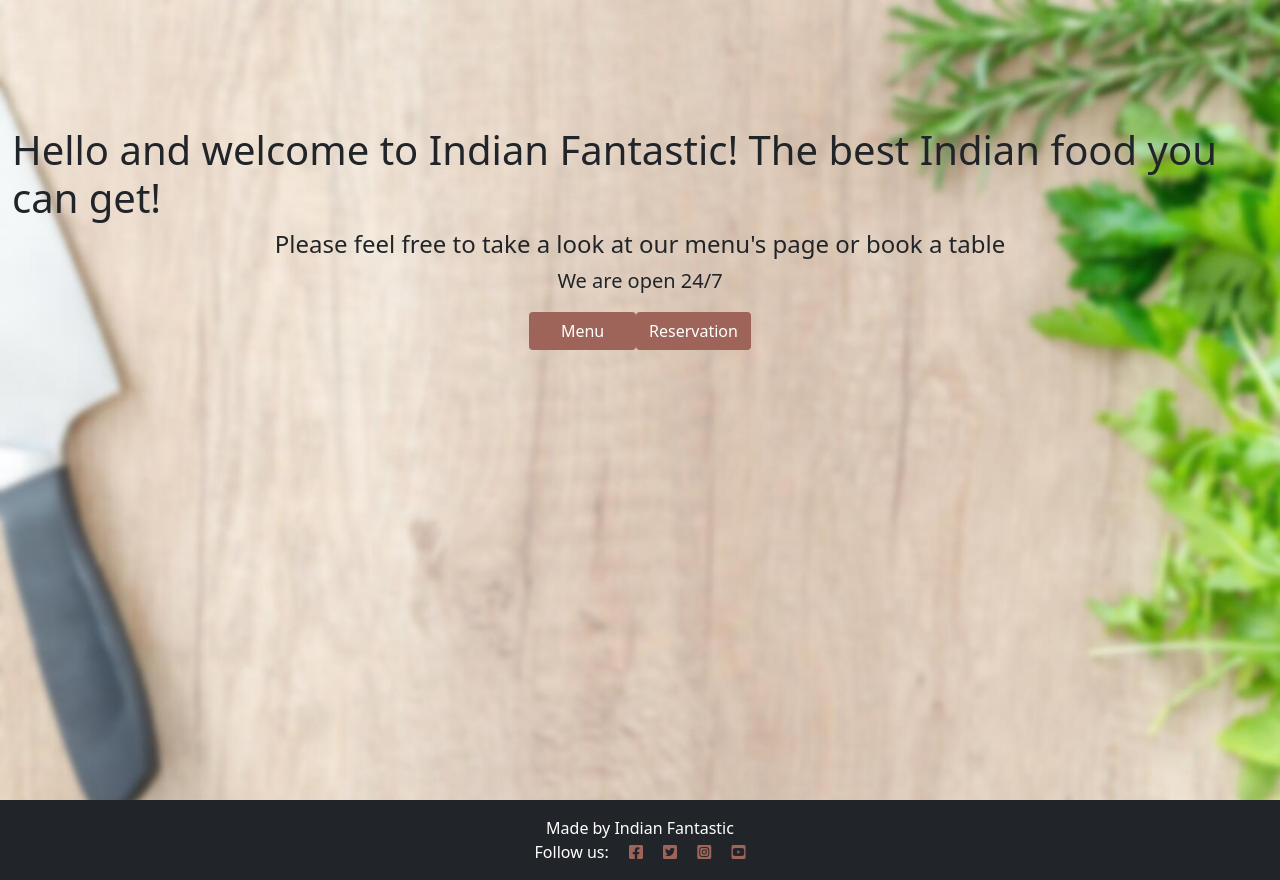
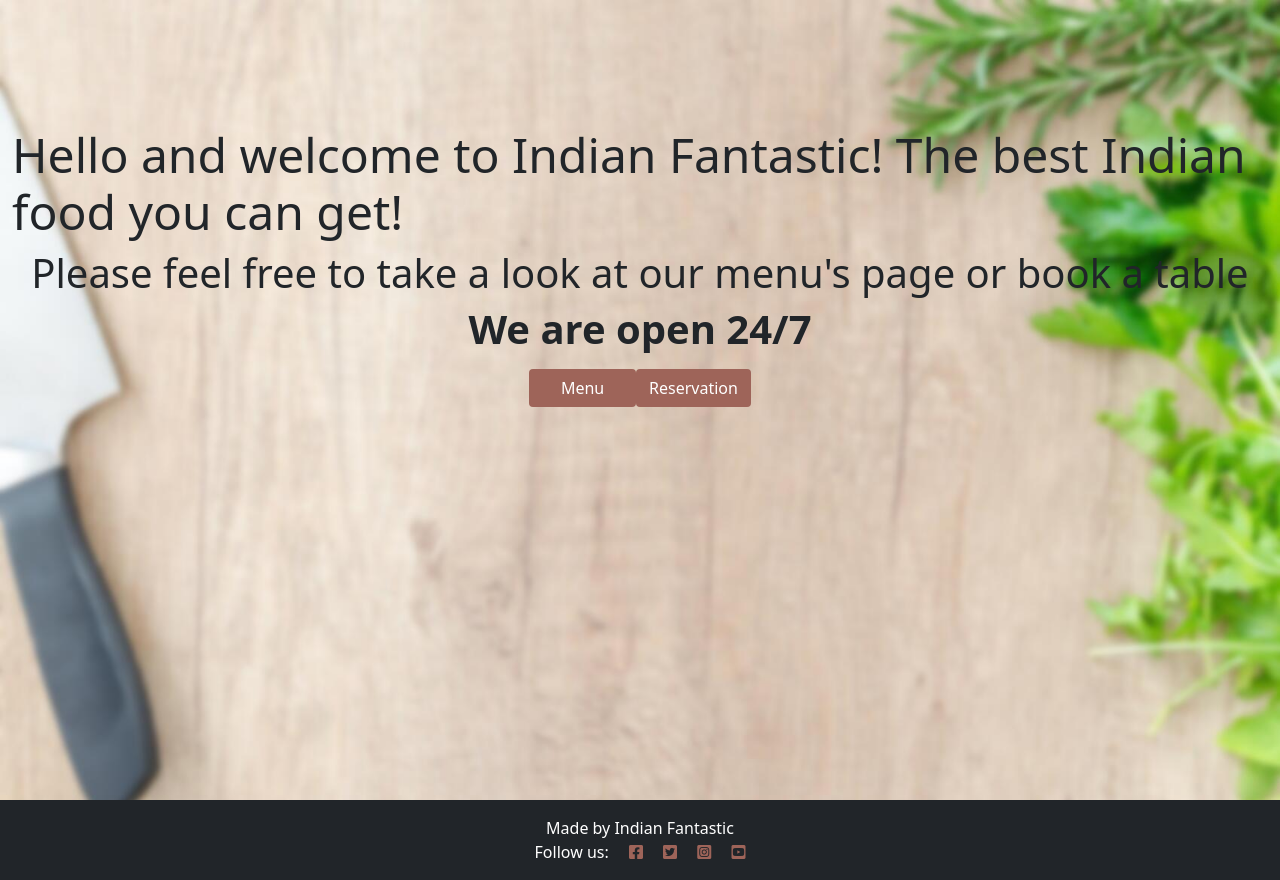
Before and after one commit to Sajalol/Django_restaurant_proj1, a Django app: page / in a window 1280 px wide. Shown: the part 98-978 px from the top of the page. Run offline with Django 3.2, Linux system fonts and the light colour scheme; some libraries are stand-ins or nearby versions.

Commit message:
added stylings to html files

```diff
--- a/static/css/style.css
+++ b/static/css/style.css
@@ -212,3 +212,7 @@ i:active {
 .bold {
     font-weight: bold;
 }
+
+.bolder {
+    font-weight: 400;
+}
--- a/templates/index.html
+++ b/templates/index.html
@@ -8,9 +8,9 @@
 <!-------  introduction  ---->
     <div class="container-fluid">
     <div class="d-flex flex-column justify-content-center align-items-center hero">
-    <h1>Hello and welcome to Indian Fantastic! The best Indian food you can get!</h1>
-    <h4>Please feel free to take a look at our menu's page or book a table</h4>
-    <p class="lead">We are open 24/7</p>
+    <h1 class="display-5 bolder">Hello and welcome to Indian Fantastic! The best Indian food you can get!</h1>
+    <h4 class="display-6 bolder">Please feel free to take a look at our menu's page or book a table</h4>
+    <p class="display-6 bold">We are open 24/7</p>
     <div class="btn-group">
     <a href="{% url 'menu' %}"><button class="btn btn-signup" style="width: 107px;">Menu</button></a>
     <a href="{% url 'reservation' %}"><button class="btn btn-signup">Reservation</button></a>
--- a/templates/reservation.html
+++ b/templates/reservation.html
@@ -10,9 +10,9 @@
     <div class="main-wrap">
     <div class="cover_1 cover_sm">
         <div class="container">
-            <div class="row align-items-center justify-content-center padding " id="bg">
+            <div class="row align-items-center justify-content-center padding">
             <div class="col-md-7" data-aos="fade-up">
-                <h2 class="heading">
+                <h2 class="heading display-6 bolder">
                     {% if user.is_authenticated %}
                     Welcome back {{ user.username }}. And thanks for logging in.
                 {% else %}
@@ -28,7 +28,7 @@
         <div class="container">
         <div class="row justify-content-center mb-2">
             <div class="col-md-4  text-center padding">
-            <h3 class="mb-4">Welcome to our reservations page</h3>
+            <h3 class="mb-4 display-6 bolder">Welcome to our reservations page</h3>
             <p class="lead">Please fill out the reservation form and write the name you'd like to reserve the table on.</p>
             </div>
         </div>
```
Also changed, not shown: templates/menu.html (+7 -7 lines).
